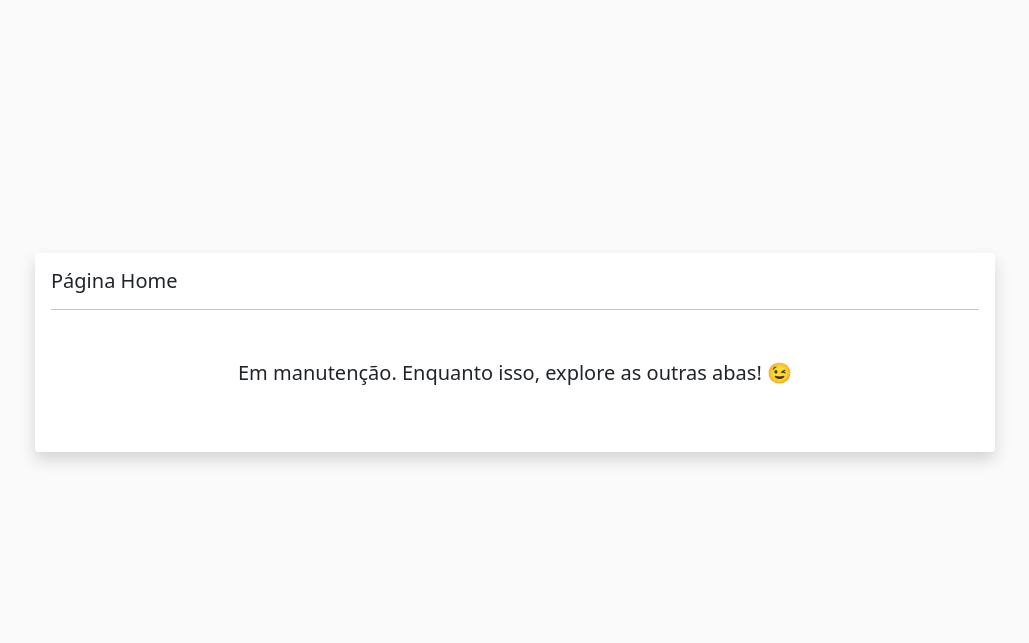
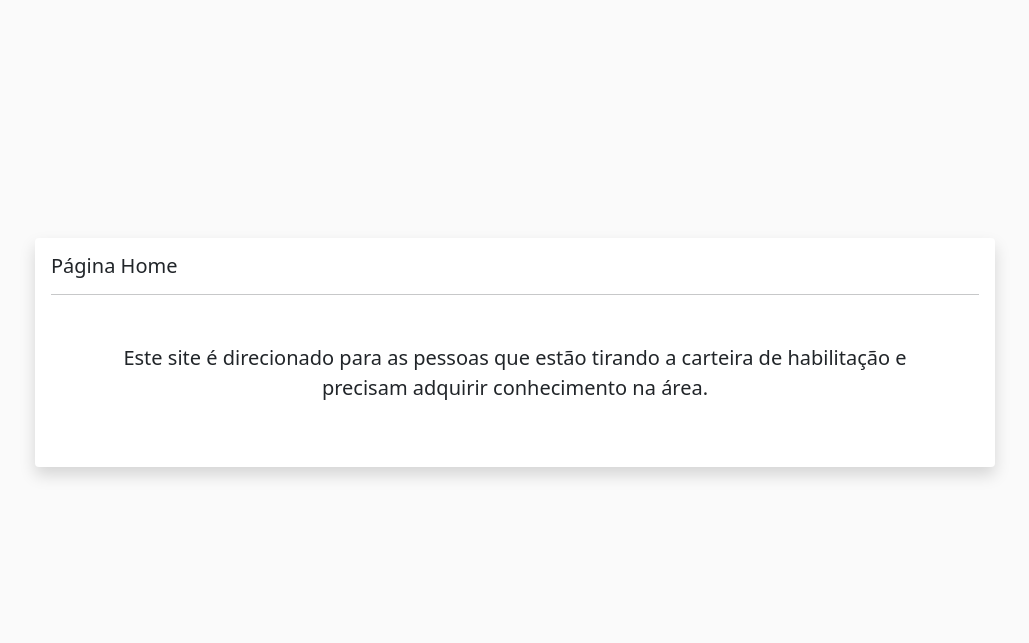
Before and after one commit to eunael/proj_sinal_transito, a Django app: page / in a window 1280 px wide. Shown: the part 56-699 px from the top of the page, without its empty margins (125-1154 px from the left). Run offline with Django 4.2, Linux system fonts and the light colour scheme.

Commit message:
Update index.html

```diff
--- a/templates/app_site/index.html
+++ b/templates/app_site/index.html
@@ -6,7 +6,7 @@
 
 {% block content %}
 <div class="text-center m-5">
-  <p class="fs-5">Em manutenção. Enquanto isso, explore as outras abas! 😉</p>
+  <p class="fs-5">Este site é direcionado para as pessoas que estão tirando a carteira de habilitação e precisam adquirir conhecimento na área.</p>
     <!-- <div class="d-flex justify-content-center pt-2">
       <div class="w-25">
         <ul class="list-group">
```
